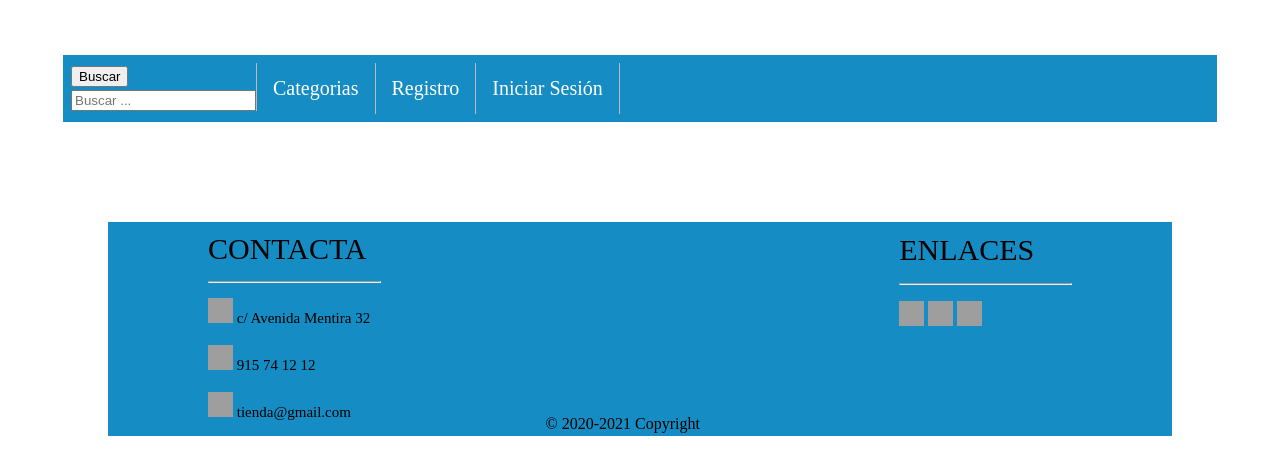
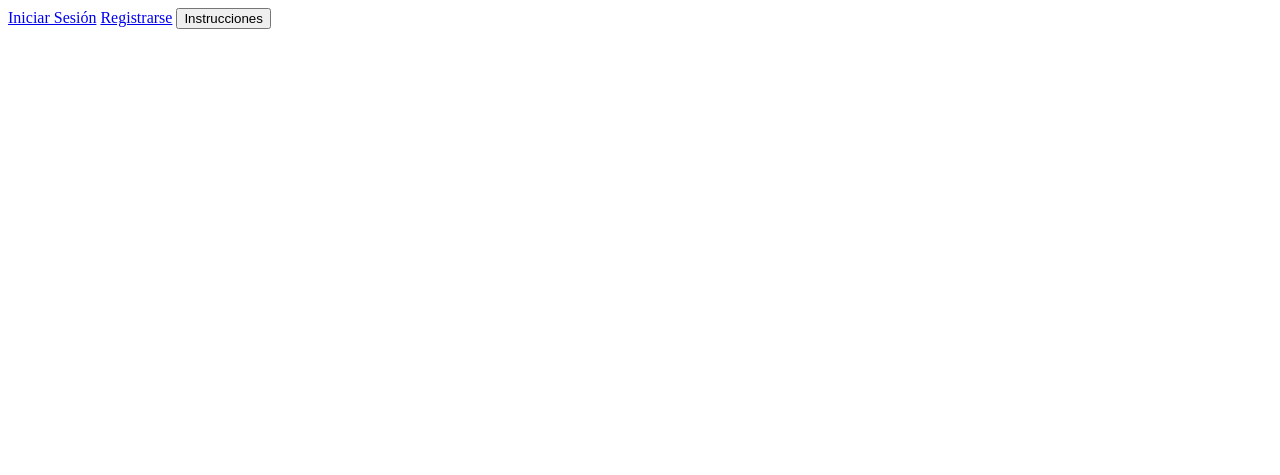
Before and after one commit to Parca666/htdocs, a PHP site: page /index.php in a window 1280 px wide. Shown: the top 475 px of the page. Run offline with PHP 8.4, Linux system fonts and the light colour scheme; data that the repository does not hold is empty; grey boxes are pictures that could not be loaded.

Commit message:
Creación de la portada
Este commit añade lo relacionado con la portada

```diff
--- a/Vistas/footer.php
+++ b/Vistas/footer.php
@@ -3,28 +3,12 @@
         <div>
             <p>  <span> CONTACTA</span>  </p>
             <hr />
-            <p> <img class="imagenCat" src= "/img/ubicacion.png" />  c/ Avenida Mentira 32 </p>
-            <p> <img class="imagenCat" src= "/img/telefono.png" />  915 74 12 12 </p>
-            <p> <img class="imagenCat" src= "/img/correo.png" />  tienda@gmail.com </p>
+            <p> <img class="imagenCat" src= "/img/correo.png" />  antoniogamiz98@gmail.com </p>
         </div>
     </section>
 
-    <section id="enlaces">
-        <div>
-            <p> <span>ENLACES</span> </p>
-            <hr />
-            <p>
-                <a href="https://www.facebook.com" target = "_self">
-                    <img class="imagenSig" src= "/img/facebook.png" /></a>
-                <a href="https://www.twitter.com" target = "_self">
-                    <img class="imagenSig" src= "/img/twitter.png" /></a>
-                <a href="https://www.youtube.com" target = "_self">
-                    <img class="imagenSig" src= "/img/youtube.png" /></a>
-            </p>
-        </div>
-    </section>
 
     <section id="copyright">
-        <p> © 2020-2021 Copyright  </p>
+        <p> © 2021-2022 Copyright  </p>
     </section>
  </footer>
--- a/Vistas/header.php
+++ b/Vistas/header.php
@@ -1,51 +1,4 @@
-
-<nav id="menu">
-    <ul class="ulMenu">
-        <li class="liMenu">
-            <button onClick="ClickBuscar()"> <img class="lupa" />Buscar</button>
-            <div id="buscador">
-                <form action="../index.php?accio=buscador" target="_self" method="post">
-                    <input type="search" name="busqueda"
-                           placeholder="Buscar ...">
-                </form>
-            </div>
-        </li>
-        <li class="liMenu">
-            <a href="http://tdiw-m12.deic-docencia.uab.cat/index.php?accio=categorias">Categorias</a>
-        </li>
-        <?php  if(isset($_SESSION['usuario'])){?>
-            <li class="liMenu">
-                <a href="http://tdiw-m12.deic-docencia.uab.cat/index.php?accio=carrito">Carrito</a>
-                <ul class="desplegable">
-                    <li class="desplegable"> <p> Productos: <?=$_SESSION['totalproductos'] ?>u </p></li>
-                    <li class="desplegable"> <p>Precio total: <?=$_SESSION['totalprecio'] ?>€</p></li>
-                </ul>
-            </li>
-            <li class="desplegable"><a href="#">Usuario</a>
-                <ul class="desplegable">
-                    <li class="desplegable"><a href="http://tdiw-m12.deic-docencia.uab.cat/index.php?accio=perfil">Mi cuenta</a></li>
-                    <li class="desplegable"><a href="http://tdiw-m12.deic-docencia.uab.cat/index.php?accio=pedidos">Mis productos</a></li>
-                    <li class="desplegable">    <a href="?logout">Log out</a>
-                        <?php
-                        if(isset($_GET['logout'])) {
-                            session_unset();
-                            header('Refresh: 1; URL=index.php');
-                        }
-                        ?>
-                </ul>
-            </li>
-        <?php
-            //Acción que se ejecutaria en caso de que no estes logueado
-        }else{
-        ?>
-        <li class="liMenu">
-            <a href="http://tdiw-m12.deic-docencia.uab.cat/index.php?accio=registro">Registro</a>
-        </li>
-        <li class="liMenu">
-            <a href="http://tdiw-m12.deic-docencia.uab.cat/index.php?accio=login">Iniciar Sesión</a>
-        </li>
-            <?php
-        }
-        ?>
-    </ul>
-</nav>
+<div>
+    <p> Leyendas de la música</p>
+    <img src="/img/Logo.png" >
+</div>
--- a/Vistas/portada.php
+++ b/Vistas/portada.php
@@ -0,0 +1,13 @@
+<!DOCTYPE html>
+<html lang="es">
+
+<body>
+    <a href="index.php?dest=login">Iniciar Sesión</a>
+    <a href="index.php?dest=registro">Registrarse</a>
+
+    <button name="iniciarSesion" type="button">
+        Instrucciones
+    </button>
+
+</body>
+</html>
--- a/index.php
+++ b/index.php
@@ -1,13 +1,25 @@
 <?php
-	if (!empty($_SERVER['HTTPS']) && ('on' == $_SERVER['HTTPS'])) {
-		$uri = 'https://';
-	} else {
-		$uri = 'http://';
+
+	$accion = " ";
+	if(isset($_GET['dest'])) {$accion=$_GET['dest'];}
+
+	session_start();
+
+	if(isset($_SESSION['usuario']))
+	{
+		switch ($accion)
+		{
+			case 'IniP':
+				include __DIR__.'/recursoLogin.php';
+				break;
+			default:
+				include __DIR__.'/recursoMenuJuego.php';
+				break;
 		}
-	$dest = " ";
-	if(isset($_GET['dest'])) {$accio=$_GET['dest'];}
-
-switch ($accio) {
+	}
+	else
+	{
+		switch ($accion) {
 			case 'registro':
 				include __DIR__.'/recursoRegistro.php';
 				break;
@@ -18,7 +30,8 @@ switch ($accio) {
 				include __DIR__.'/recursoPortada.php';
 				break;
 		}
+	}
+
 
 
 	exit;
-?>
--- a/js/funcionesJS.js
+++ b/js/funcionesJS.js
@@ -1,3 +1,21 @@
+$(document).ready(function() {
+    $(".botonISesion").click(function () {
+
+        $(document).load('index.php?dest=login');
+
+    });
+});
+
+function ISesion()
+{
+    $(document).load('index.php?dest=login')
+}
+
+
+
+
+
+
 $(document).ready(function() {
     //Ajax de categorias
     $(".divCategoria").click(function () {
--- a/recursoPortada.php
+++ b/recursoPortada.php
@@ -10,17 +10,9 @@
             <script type="text/javascript" src="js/funcionesJS.js"> </script>
         </head>
 
-<body>
-<header>
-    <?php require __DIR__.'/Controladores/header.php'; ?>
-</header>
 
         <div class="container">
             <?php require __DIR__.'/Controladores/portada.php'; ?>
         </div>
-</body>
 
-<footer>
-    <?php require __DIR__.'/Controladores/footer.php'; ?>
-</footer>
     </html>
```
Also changed, not shown: img/Logo.png (added), img/module_table_bottom.png (deleted), img/module_table_top.png (deleted). Lines whose indentation alone changed are shown as unchanged.
